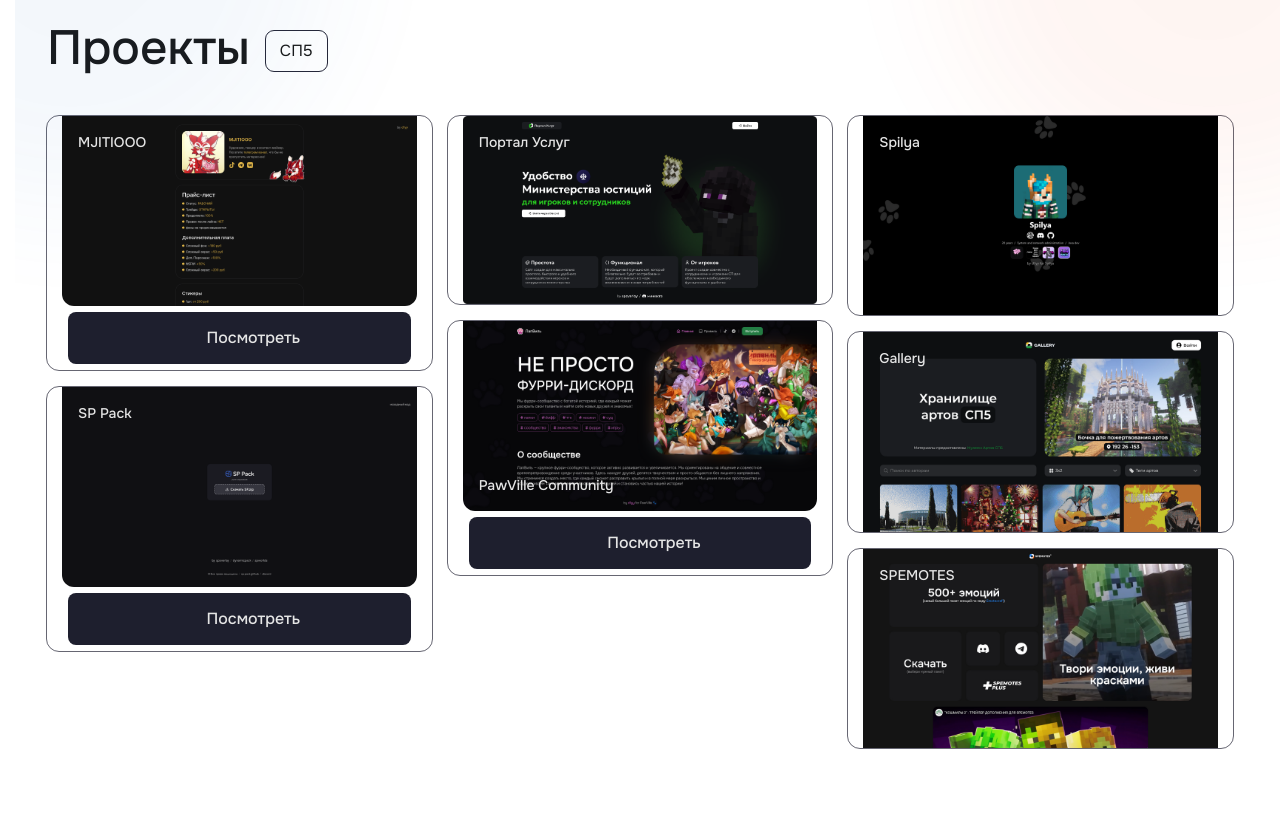
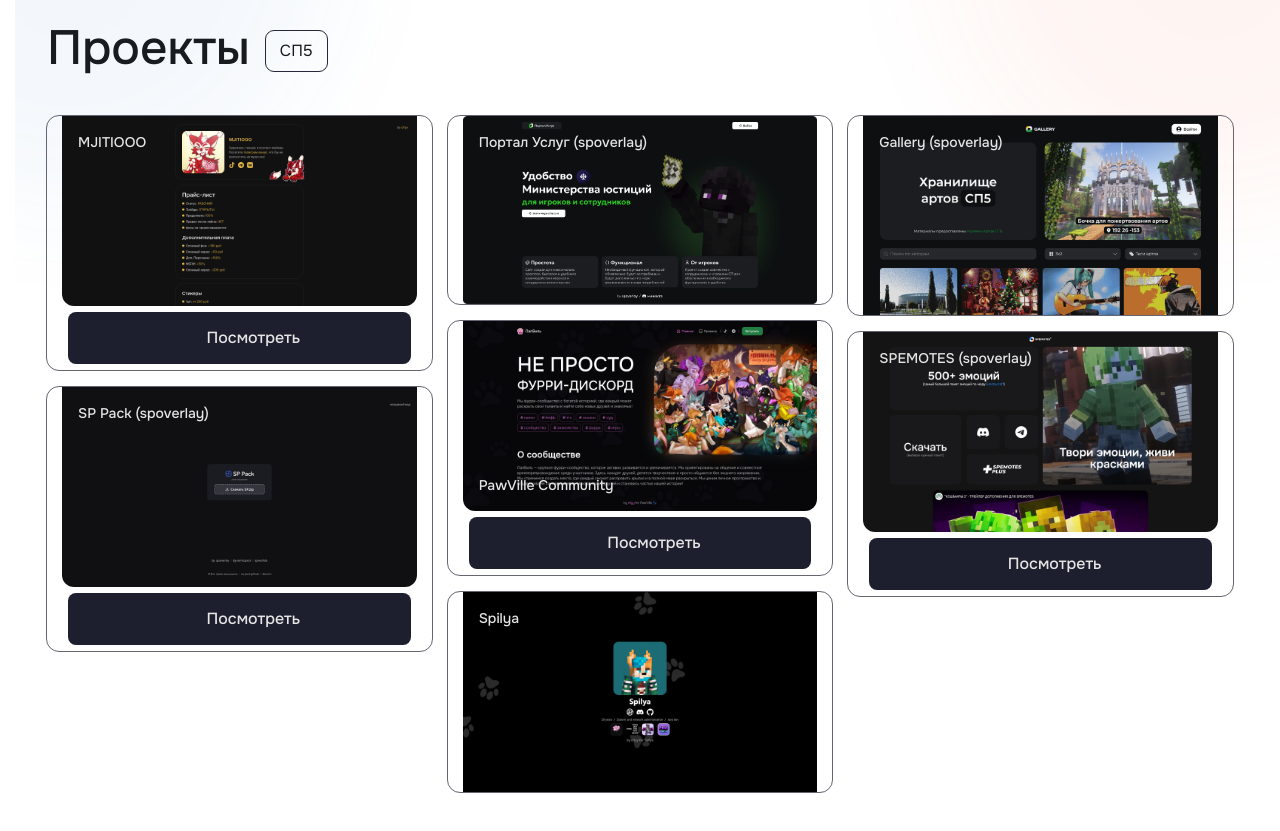
Before and after one commit to j0u1/www, a Next.js app: page / in a window 1280 px wide. Shown: the part 820-1651 px from the top of the page. Before the commit the page ends 1607 px from the top, so only its background shows below. Built offline with nearby package versions, Linux system fonts and the light colour scheme.

Commit message:
fix(Projects): update project descriptions and titles for clarity and consistency

```diff
--- a/app/data/projects.ts
+++ b/app/data/projects.ts
@@ -1,41 +1,42 @@
 export const projects = [
   {
     title: "MJITIOOO",
-    description: "Расширение для Twitch, добавляющее поддержку пользовательских эмодзи и улучшенное управление ими.",
+    description: "Личный сайт MJITIOOO",
     image: "/images/projects/mjitiooo.png",
     link: "https://mjitiooo.d1yy.ru",
   },
   {
-    title: "SP Pack",
-    description: "Расширение для Twitch, добавляющее поддержку пользовательских эмодзи и улучшенное управление ими.",
+    title: "SP Pack (spoverlay)",
+    description: "Сайт для скачивания общего ресурс пака СП5",
     image: "/images/projects/sppack.png",
     link: "https://pack.spoverlay.ru",
   },
   {
-    title: "Портал Услуг",
-    description: "Расширение для Twitch, добавляющее поддержку пользовательских эмодзи и улучшенное управление ими.",
+    title: "Портал Услуг (spoverlay)",
+    description: "Инструмент для МЮ СП5 редактированием и созданием территорий и паспортов",
     image: "/images/projects/portal.png",
   },
   {
     title: "PawVille Community",
-    description: "Расширение для Twitch, добавляющее поддержку пользовательских эмодзи и улучшенное управление ими.",
+    description: "Сайт для комьюнити ЛапВиль",
     image: "/images/projects/pawville.png",
     link: "https://pawville.community",
     position: "bottom",
   },
   {
     title: "Spilya",
-    description: "Расширение для Twitch, добавляющее поддержку пользовательских эмодзи и улучшенное управление ими.",
+    description: "Личный сайт Spilya",
     image: "/images/projects/spilya.png",
   },
   {
-    title: "Gallery",
-    description: "Расширение для Twitch, добавляющее поддержку пользовательских эмодзи и улучшенное управление ими.",
+    title: "Gallery (spoverlay)",
+    description: "Галерея артов СП5, в которой собраны некоторые арты сервера.",
     image: "/images/projects/gallery.png",
   },
   {
-    title: "SPEMOTES",
-    description: "Расширение для Twitch, добавляющее поддержку пользовательских эмодзи и улучшенное управление ими.",
+    title: "SPEMOTES (spoverlay)",
+    description: "Сайт с более удобной загрузкой SPEMOTES для мода EmoteCraft",
     image: "/images/projects/spemotes.png",
+    link: "https://spemotes.spoverlay.ru/",
   },
 ]
```
